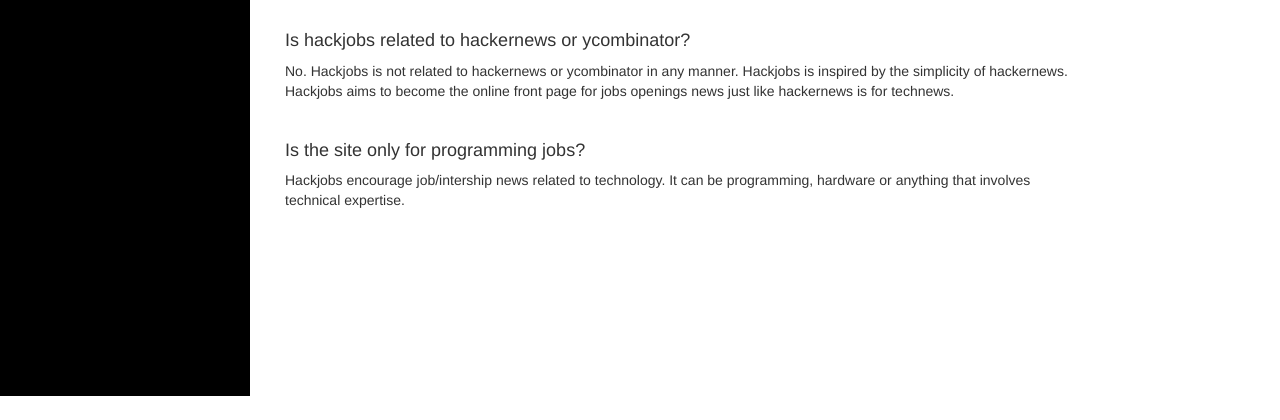
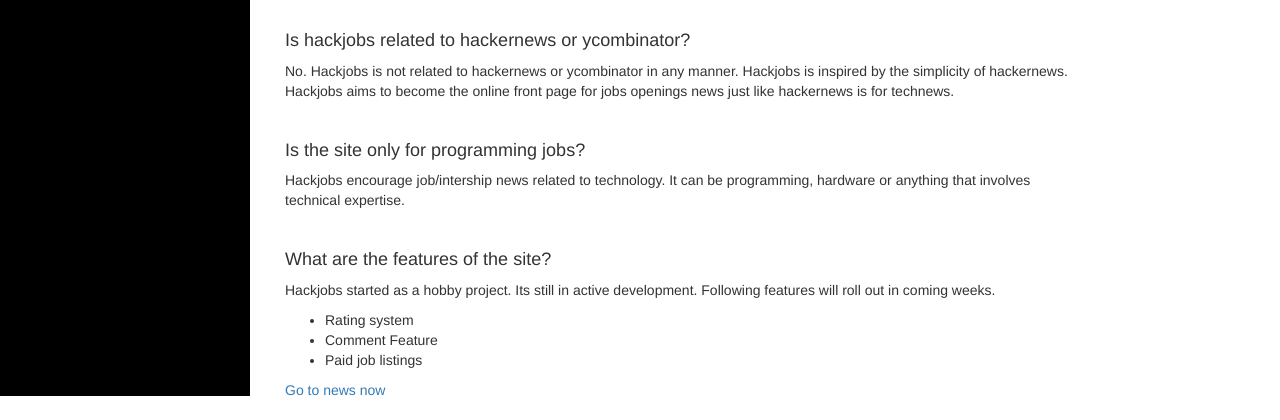
Before and after one commit to akshaynathr/HackJobs, a Flask app: page /about in a window 1280 px wide. Shown: the part 404-824 px from the top of the page. Before the commit the page ends 800 px from the top, so only its background shows below. Run offline with Flask 2, Linux system fonts and the light colour scheme; some libraries are stand-ins or nearby versions.

Commit message:
about page updated

```diff
--- a/app/templates/about.html
+++ b/app/templates/about.html
@@ -94,7 +94,16 @@
 		           <br>
                    <h4>Is the site only for programming jobs?</h4>
                    <p> Hackjobs encourage job/intership news related to technology. It can be programming, hardware or anything that involves technical expertise.</p>
+			         <br>
+                   <h4>What are the features of the site?</h4>
+                   <p> Hackjobs started as a hobby project. Its still in active development. Following features will roll out in coming weeks.</p>
+                   <ul>
+                        <li> Rating system</li>
+                        <li> Comment Feature</li>
+                        <li> Paid job listings</li>
 
+                   </ul>
+            <a href="/">Go to news now</a>
                 </div>
             </div>
         </div>
```
